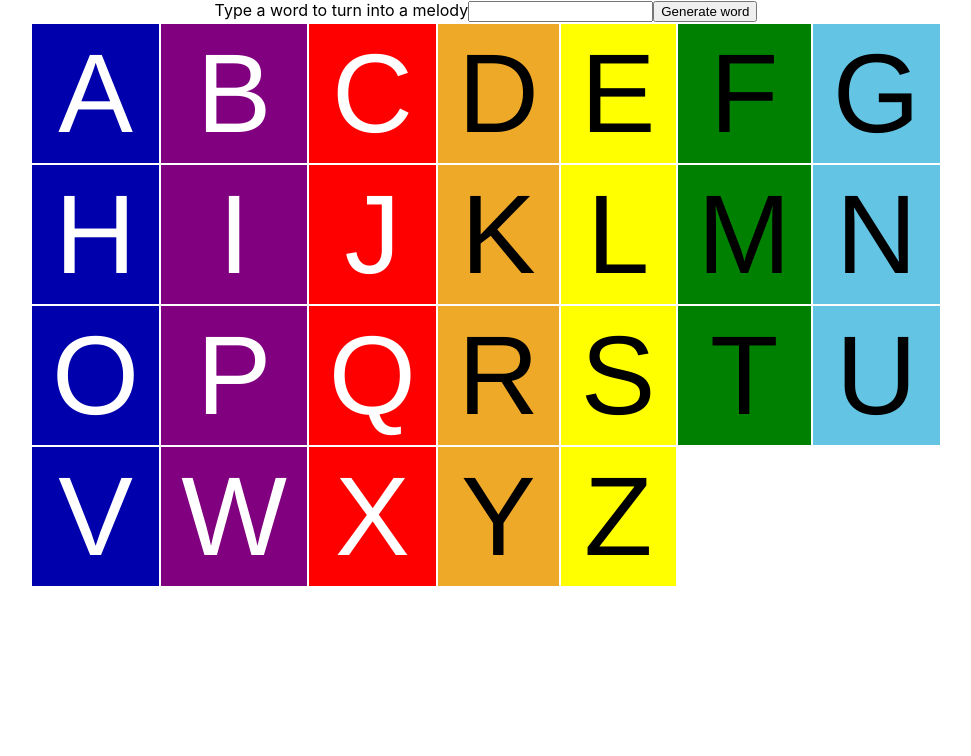
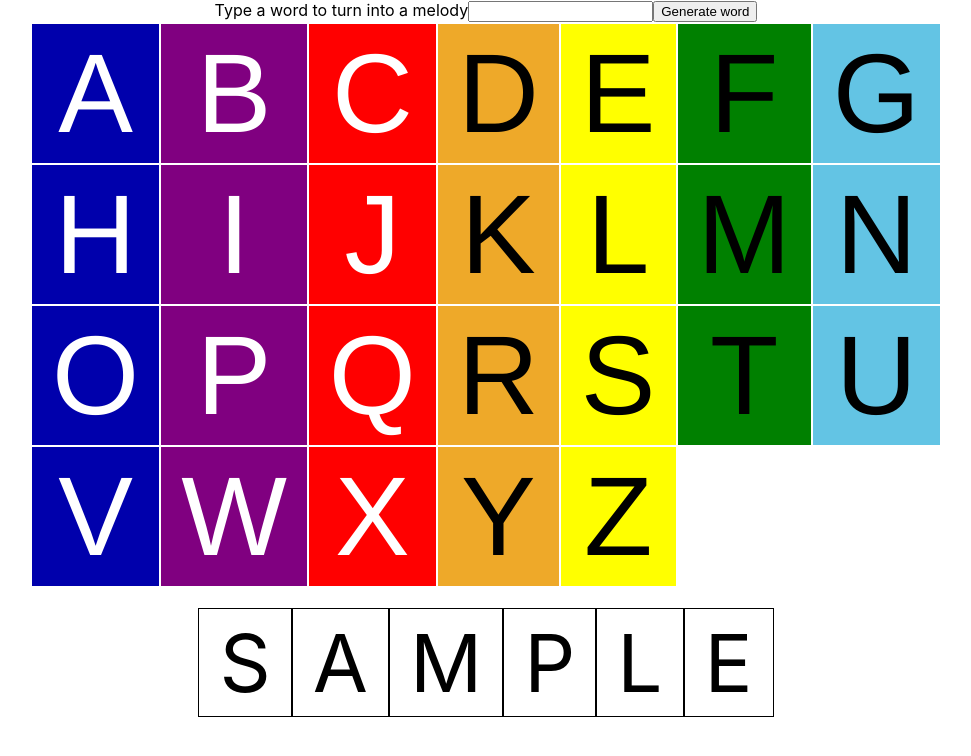
Before and after one commit to Adam-Thometz/Colorful-Melodies, a React (Create React App) app in the folder music-colors-react/: page / in a window 1280 px wide. Both pictures are taken after typing "Sample" into the empty fields and a click on the button "Generate word". Shown: the top 756 px of the page, without its empty margins (154-1125 px from the left). Built offline with nearby package versions, Linux system fonts and the light colour scheme.

Commit message:
added word rendering and styling

```diff
--- /dev/null
+++ b/music-colors-react/src/word/Word.css
@@ -0,0 +1,11 @@
+.Word {
+  font-size: 5rem;
+  text-align: center;
+}
+
+.Word-letter {
+  display: inline-block;
+  padding: 5px 20px;
+  margin-top: 20px;
+  border: 1px solid black;
+}
--- a/music-colors-react/src/word/Word.js
+++ b/music-colors-react/src/word/Word.js
@@ -1,9 +1,15 @@
 import React from "react";
+import './Word.css'
 
 const Word = ({ word }) => {
+  const wordToDisplay = word.split('')
   return (
-    <div>
-
+    <div className="Word">
+      {wordToDisplay.map(char => (
+        <div className="Word-letter">
+          {char.toUpperCase()}
+        </div>
+      ))}
     </div>
   );
 };
```
